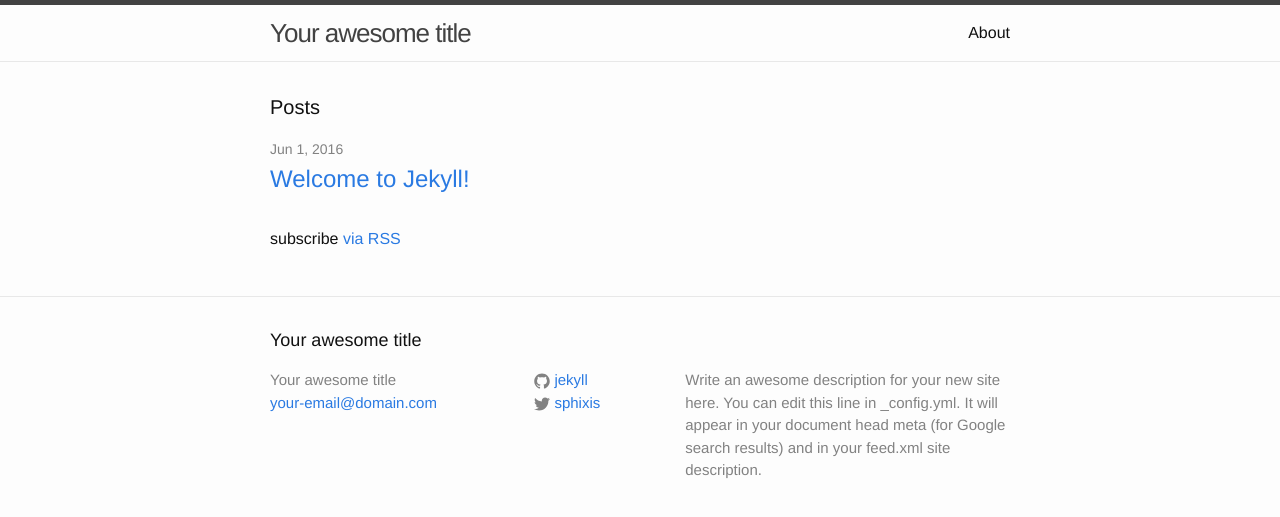
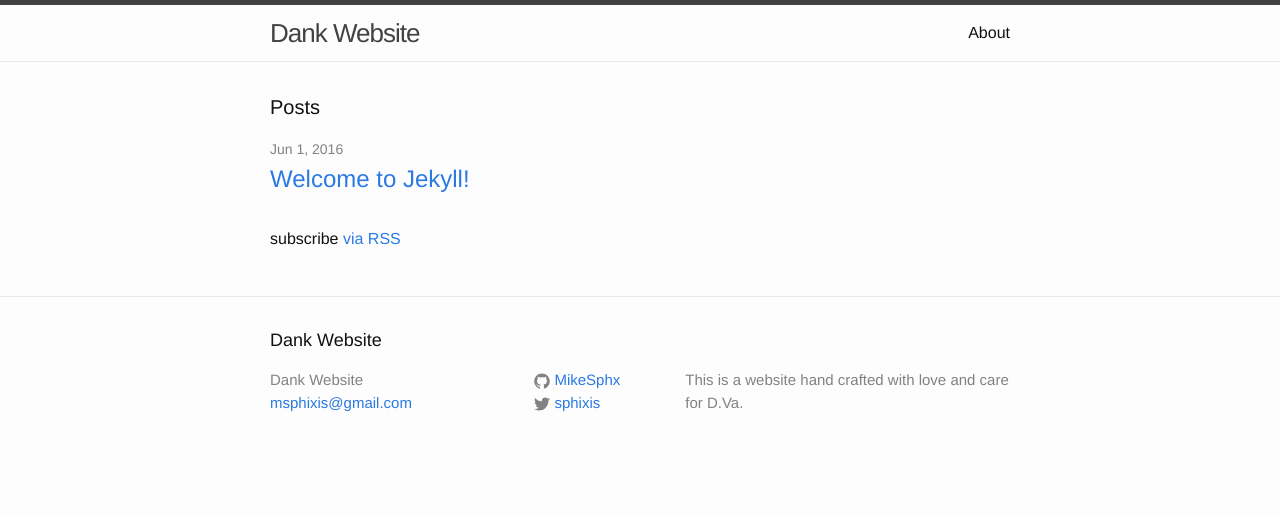
Before and after one commit to MikeSphx/mikesphx.github.io, a Jekyll site: the page built from index.html, in a window 1280 px wide. Shown: the top 517 px of the page. Built offline with Jekyll 4.4.1, drawn with Linux system fonts in a browser that asks for light colours.

Commit message:
modified yaml

```diff
--- a/_config.yml
+++ b/_config.yml
@@ -6,16 +6,14 @@
 # 'jekyll serve'. If you change this file, please restart the server process.
 
 # Site settings
-title: Your awesome title
-email: your-email@domain.com
+title: Dank Website
+email: msphixis@gmail.com
 description: > # this means to ignore newlines until "baseurl:"
-  Write an awesome description for your new site here. You can edit this
-  line in _config.yml. It will appear in your document head meta (for
-  Google search results) and in your feed.xml site description.
+  This is a website hand crafted with love and care for D.Va.
 baseurl: "" # the subpath of your site, e.g. /blog
 url: "http://yourdomain.com" # the base hostname & protocol for your site
 twitter_username: sphixis
-github_username:  jekyll
+github_username:  MikeSphx
 
 # Build settings
 markdown: kramdown
```
